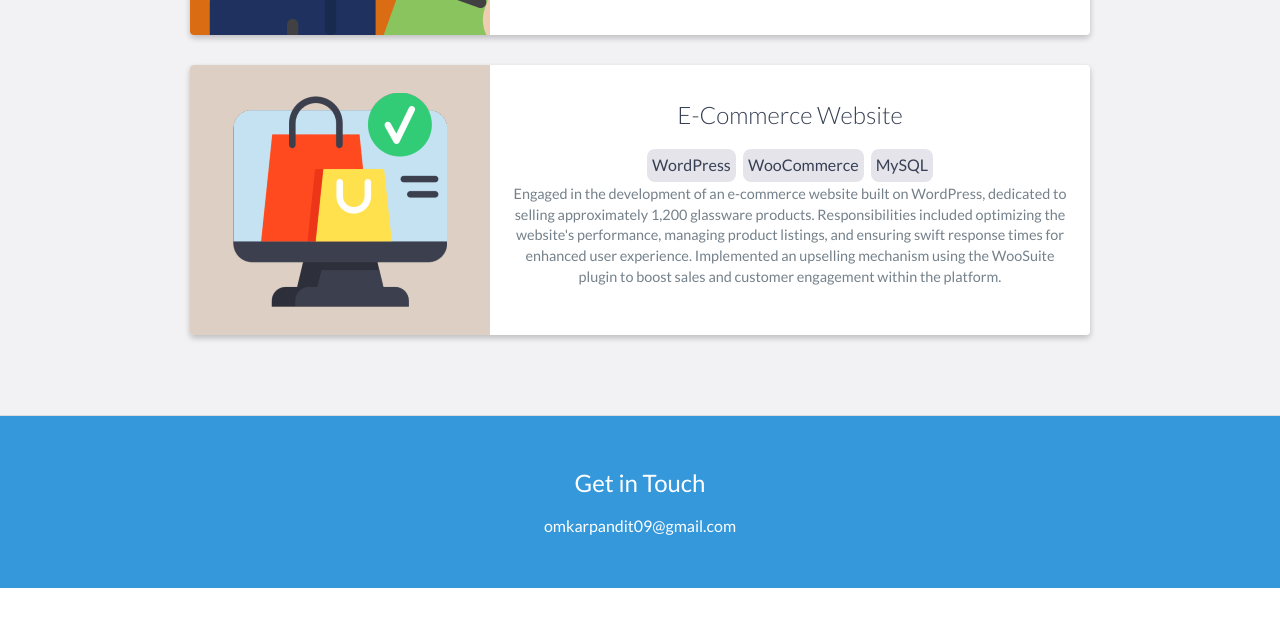
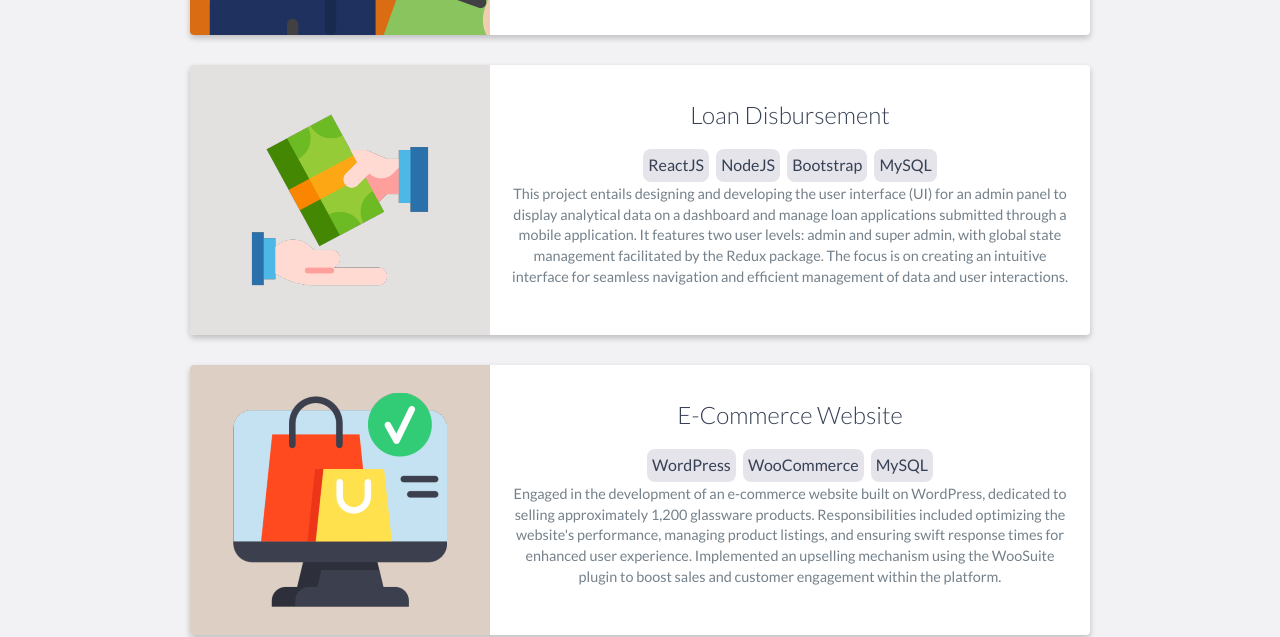
Before and after one commit to omkarap/omkarap, a plain HTML site: page index.html in a window 1280 px wide. Shown: the part 3771-4408 px from the top of the page. Drawn offline with nearby package versions, Linux system fonts and the light colour scheme.

Commit message:
Project section added

```diff
--- a/index.html
+++ b/index.html
@@ -232,6 +232,25 @@
                 </div>
                 <div class="project shadow-large">
                     <div class="project-image">
+                        <img src="images/loan.png" />
+                    </div>
+                    <!-- End .project-image -->
+                    <div class="project-info">
+                        <h3>Loan Disbursement</h3>
+                        <ul id="project-skills">
+                            <li>ReactJS</li>
+                            <li>NodeJS</li>
+                            <li>Bootstrap</li>
+                            <li>MySQL</li>
+                        </ul>
+                        <p>
+                            This project entails designing and developing the user interface (UI) for an admin panel to display analytical data on a dashboard and manage loan applications submitted through a mobile application. It features two user levels: admin and super admin, with global state management facilitated by the Redux package. The focus is on creating an intuitive interface for seamless navigation and efficient management of data and user interactions.
+                        </p>
+                    </div>
+                    <!-- End .project-info -->
+                </div>
+                <div class="project shadow-large">
+                    <div class="project-image">
                         <img src="images/ecom.png" />
                     </div>
                     <!-- End .project-image -->
@@ -248,6 +267,7 @@
                     </div>
                     <!-- End .project-info -->
                 </div>
+
             </div>
         </div>
     </div>
```
Also changed, not shown: images/loan.png (added).
